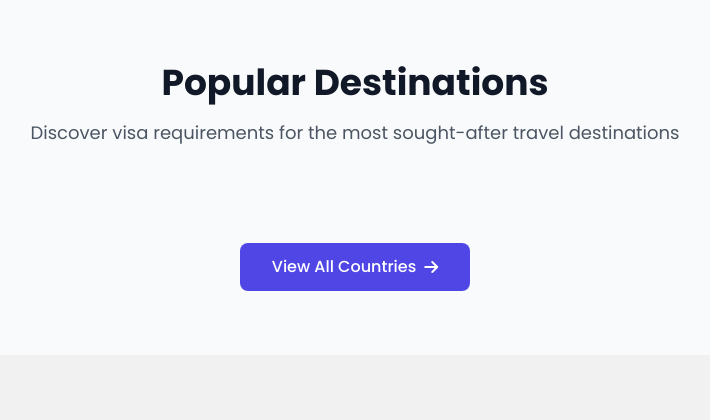
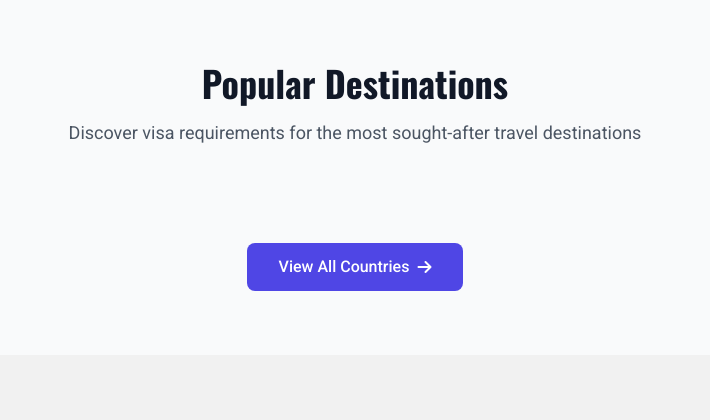
Before and after one commit to beyondbordertourism/beyondborderweb, a FastAPI app: page / in a window 1280 px wide. Shown: the part 801-1221 px from the top of the page, without its empty margins (285-995 px from the left). Run offline with FastAPI, Linux system fonts and the light colour scheme; data that the repository does not hold is empty; some libraries are stand-ins or nearby versions.

Commit message:
fonts and cards

```diff
--- a/static/css/styles.css
+++ b/static/css/styles.css
@@ -2883,7 +2883,6 @@ footer {
 }
 
 .new-hero-subtitle { /* This is now the main summary */
-    font-family: 'Poppins', sans-serif;
     font-size: 1.2rem;
     color: rgba(255, 255, 255, 0.9);
     margin-bottom: 1rem;
@@ -2892,7 +2891,6 @@ footer {
 }
 
 .new-hero-description { /* This is the secondary text */
-    font-family: 'Poppins', sans-serif;
     font-size: 1rem;
     color: rgba(255, 255, 255, 0.7);
     margin-bottom: 2.5rem;
@@ -2906,7 +2904,6 @@ footer {
     gap: 0.75rem;
     background-color: #F1C40F; /* Gold */
     color: #1A2C4A; /* Dark Blue */
-    font-family: 'Poppins', sans-serif;
     font-weight: 600;
     padding: 1rem 2rem;
     border-radius: 50px;
@@ -3182,3 +3179,21 @@ footer {
         padding: 0.7rem 1.4rem;
     }
 }
+
+.new-hero-country-name,
+.unified-hero-country-name,
+.vietnam-hero-title,
+.uae-hero-left h1,
+.image-hero-left h1,
+.special-hero-left h1,
+h1, h2, h3, h4, h5, h6 {
+    font-family: 'Oswald', sans-serif;
+}
+
+.new-hero-subtitle,
+.new-hero-description,
+.unified-hero-subtitle,
+.unified-hero-description,
+.vietnam-hero-subtitle {
+    font-family: 'Roboto', sans-serif;
+}
--- a/templates/base.html
+++ b/templates/base.html
@@ -8,7 +8,7 @@
     <!-- Google Fonts -->
     <link rel="preconnect" href="https://fonts.googleapis.com">
     <link rel="preconnect" href="https://fonts.gstatic.com" crossorigin>
-    <link href="https://fonts.googleapis.com/css2?family=Oswald:wght@700&family=Poppins:wght@400;500;600;700;800;900&family=Playfair+Display:wght@700&display=swap" rel="stylesheet">
+    <link href="https://fonts.googleapis.com/css2?family=Oswald:wght@300;400;500;600;700&family=Roboto:wght@400;500;700&display=swap" rel="stylesheet">
 
     <script src="https://cdn.tailwindcss.com"></script>
     <link href="https://cdnjs.cloudflare.com/ajax/libs/font-awesome/6.0.0/css/all.min.css" rel="stylesheet">
@@ -16,7 +16,7 @@
     <style>
         body {
             background-color: #0B3D34;
-            font-family: 'Poppins', sans-serif;
+            font-family: 'Roboto', sans-serif;
         }
     </style>
 </head>
```
